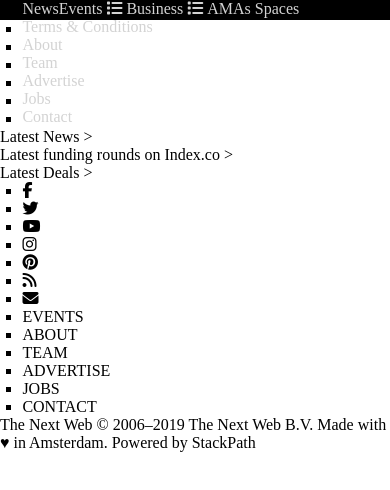
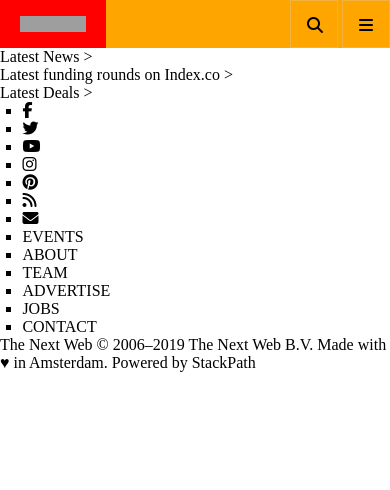
Before and after one commit to flov3rh/responsive_design, a plain HTML site: page index.html in a window 390 px wide. Drawn offline with Linux system fonts and the light colour scheme; grey boxes are pictures that could not be loaded.

Commit message:
added nav bar mobile

```diff
--- a/assets/css/styles.css
+++ b/assets/css/styles.css
@@ -1,15 +1,59 @@
-html, body, h1, h2, h3, h4, h5, h6, p, ol, ul, li, pre, code, address, variable, form, fieldset, blockquote {
+html,
+body,
+h1,
+h2,
+h3,
+h4,
+h5,
+h6,
+p,
+ol,
+ul,
+li,
+pre,
+code,
+address,
+variable,
+form,
+fieldset,
+blockquote {
   padding: 0;
   margin: 0;
   font-size: 100%;
   font-weight: normal;
 }
-table { border-collapse: collapse; border-spacing: 0; }
-td, th, caption { font-weight: normal; text-align: left; }
-img, fieldset { border: 0; }
-ol { padding-left: 1.4em; list-style: decimal; }
-ul { padding-left: 1.4em; list-style:square; }
-q:before, q:after { content:''; }
+
+table {
+  border-collapse: collapse;
+  border-spacing: 0;
+}
+
+td,
+th,
+caption {
+  font-weight: normal;
+  text-align: left;
+}
+
+img,
+fieldset {
+  border: 0;
+}
+
+ol {
+  padding-left: 1.4em;
+  list-style: decimal;
+}
+
+ul {
+  padding-left: 1.4em;
+  list-style: square;
+}
+
+q:before,
+q:after {
+  content: '';
+}
 
 * {
   -webkit-box-sizing: border-box;
@@ -19,29 +63,137 @@ q:before, q:after { content:''; }
 
 /*END OF RESET CSS*/
 
-.flex-container { display: flex; }
+.flex-container {
+  display: flex;
+}
 
-.flex-space-a { justify-content: space-around; }
+.flex-space-a {
+  justify-content: space-around;
+}
 
-.flex-space-b { justify-content: space-between; }
+.flex-space-b {
+  justify-content: space-between;
+}
 
-.flex-end { justify-content: flex-end; }
+.flex-end {
+  justify-content: flex-end;
+}
 
-.flex-start { justify-content: flex-start; }
+.flex-start {
+  justify-content: flex-start;
+}
 
-.inline>li { display: inline-block; }
+.inline>li {
+  display: inline-block;
+}
 
 /*---------------------------*/
+
+/* Tags */
 
 header {
   background: black;
   height: 20px;
 }
 
-header>ul {
-}
+header>ul {}
 
 header>ul>li {
   color: lightgray;
   list-style-type: none;
 }
+
+nav {
+  width: 100vw;
+}
+
+/* General Classes*/
+.left {
+  float: left;
+}
+
+.right {
+  float: right;
+}
+
+.space-between {
+  justify-content: space-between;
+}
+
+.center-h {
+  justify-content: center;
+}
+
+.center-v {
+  align-items: center;
+}
+
+.row {
+  flex-direction: row;
+}
+
+.col {
+  flex-direction: column;
+}
+
+.flex {
+  display: flex;
+}
+
+/* Specific Classes */
+
+.mobile_nav {
+  width: 100vw;
+  height: 48px;
+  background-color: orange;
+}
+
+.mobile_nav>div:nth-child(1) {
+  height: 48px;
+  width: 106px;
+  background-color: red;
+}
+
+
+.mobile_nav>div:nth-child(1)>img {
+  height: 16px;
+  width: 66px;
+}
+
+.fa-search,
+.fa-bars {
+  height: 100%;
+  width: 48px;
+  padding: 16px;
+  border: 1px solid rgba(211, 211, 211, 0.295);
+}
+
+/* Main */
+
+.boxes {
+  width: 95vw;
+  height: auto;
+}
+
+.cover_trigger {
+  width: 100%;
+  background-color: blue;
+}
+
+
+/* Media Queries */
+
+@media only screen and (max-width: 767px) {
+
+  .primary_nav,
+  .header {
+    display: none;
+  }
+
+}
+
+@media only screen and (min-width: 767px) {
+  .mobile_nav {
+    display: none;
+  }
+}
--- a/index.html
+++ b/index.html
@@ -1,13 +1,16 @@
 <!DOCTYPE html>
 <html lang="en">
+
 <head>
   <meta charset="utf-8">
+  <meta name="viewport" content="width=device-width">
   <title>responsive_design</title>
-    <link rel="stylesheet" href="assets/css/styles.css"/>
   <script src="https://use.fontawesome.com/e5902860ba.js"></script>
+  <link rel="stylesheet" href="assets/css/styles.css" />
 </head>
+
 <body>
-    <header class="flex_container flex-space-a">
+  <header class="header flex_container flex-space-a">
     <ul class="inline flex_container">
       <li>NewsEvents <i class="fa fa-list"></i> </li>
       <li>Business <i class="fa fa-list"></i> </li>
@@ -25,7 +28,7 @@
     </ul>
   </header>
 
-  	<nav>
+  <nav class="primary_nav">
     <ul>
       <li></li>
       <li></li>
@@ -36,13 +39,29 @@
     </ul>
   </nav>
 
+  <nav class="flex-container space-between mobile_nav">
+    <div class="flex row center-h center-v">
+      <img src="https://cdn0.tnwcdn.com/wp-content/themes/cyberdelia/assets/img/tnw.svg" alt="not found tnw logo">
+    </div>
+    <div>
+      <i class="fa fa-search"></i>
+      <i class="fa fa-bars"></i>
+    </div>
+  </nav>
+
   <main>
     <section class="boxes">
       <div>
+        <a class="cover_trigger" href="#">
           <div></div>
+        </a>
         <div>
+          <a class="cover_trigger" href="#">
             <div></div>
+          </a>
+          <a class="cover_trigger" href=#>
             <div></div>
+          </a>
         </div>
       </div>
     </section>
@@ -133,8 +152,9 @@
       <li>JOBS</li>
       <li>CONTACT</li>
     </ul>
-      <p>The Next Web © 2006–2019 The Next Web B.V. Made with ♥ in Amsterdam. Powered by  StackPath</p>
+    <p>The Next Web © 2006–2019 The Next Web B.V. Made with ♥ in Amsterdam. Powered by StackPath</p>
   </footer>
 
 </body>
+
 </html>
```
Lines whose indentation alone changed are shown as unchanged.
